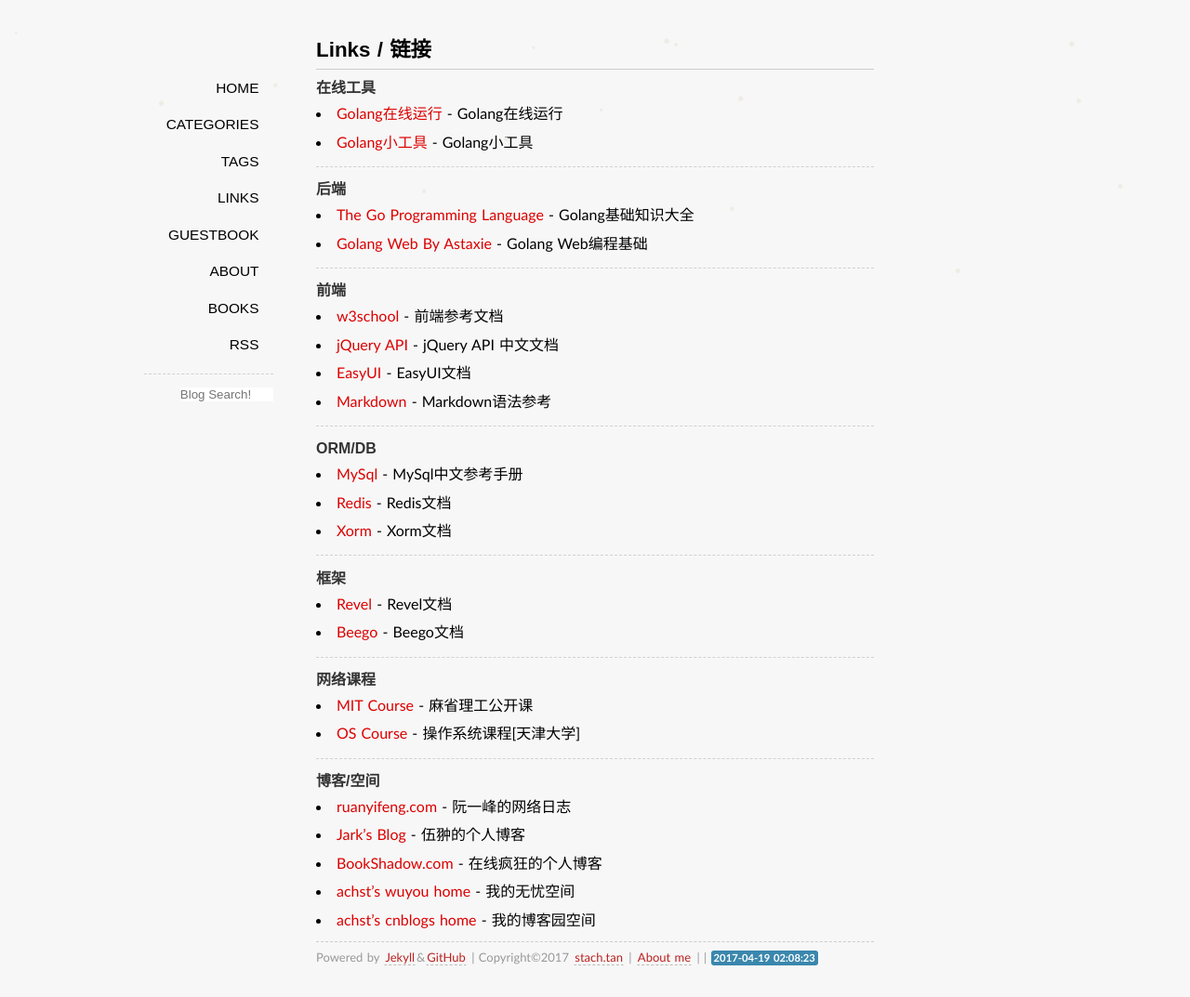
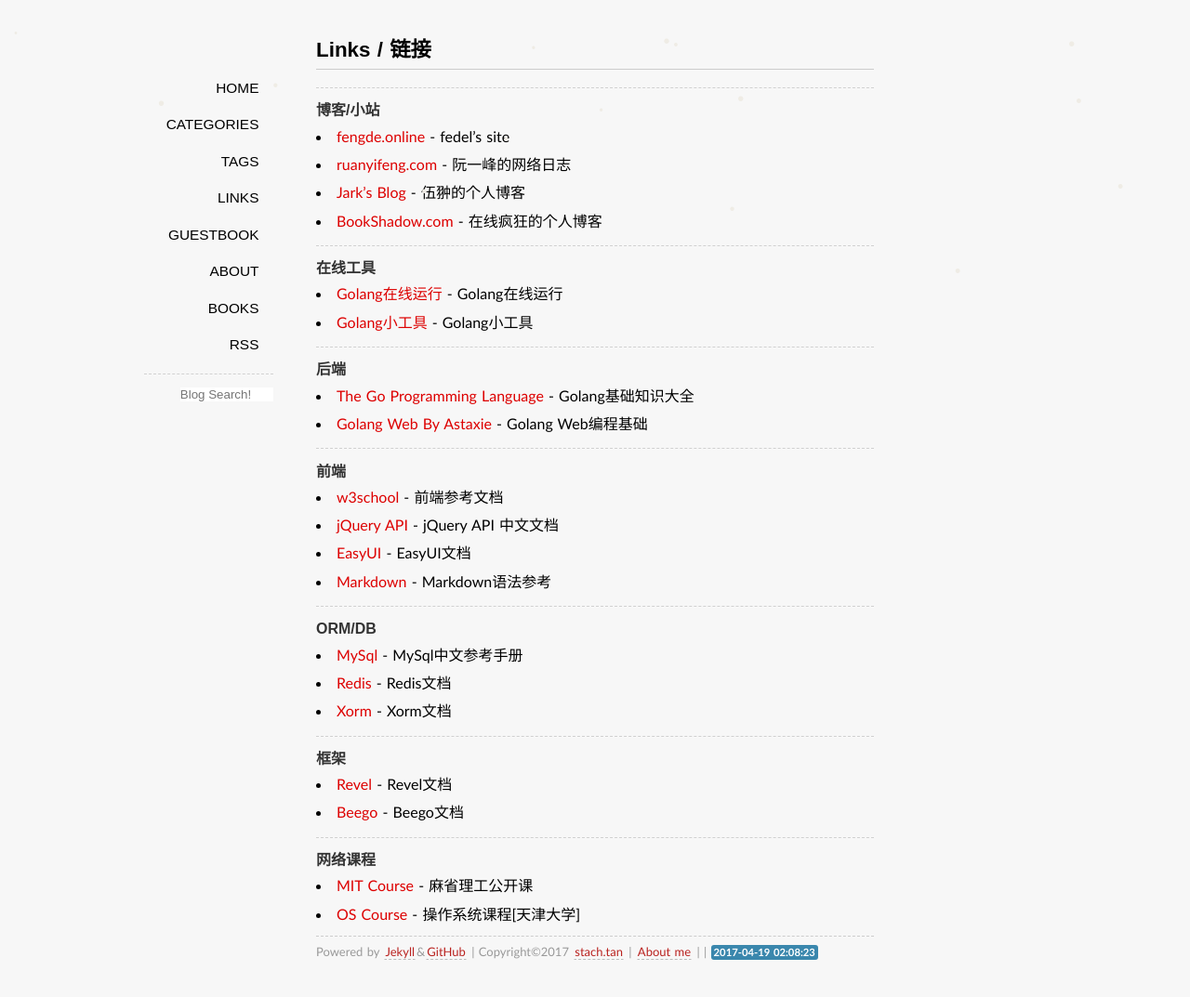
Before and after one commit to hopehook/HopeHook.com, a Jekyll site: the page built from links/index.md, in a window 1280 px wide. Shown: the whole page at 93% size. Built offline with Jekyll 4.4.1, drawn with Linux system fonts in a browser that asks for light colours; some web fonts are replaced; Markdown is read by kramdown in place of the engine named in the settings; comment, search, counter and statistics services are not loaded.

Commit message:
Update index.md

```diff
--- a/links/index.md
+++ b/links/index.md
@@ -2,9 +2,15 @@
 title: Links / 链接
 layout: page
 comments: yes
+---
 
---- TODO
-* [叶剑峰golang随笔](http://www.cnblogs.com/yjf512/category/385369.html)
+----
+#### 博客/小站
+* [fengde.online](http://www.fengde.online) - fedel's site
+* [ruanyifeng.com](http://www.ruanyifeng.com/) - 阮一峰的网络日志
+* [Jark's Blog](http://wuchong.me//) - 伍翀的个人博客
+* [BookShadow.com](http://bookshadow.com) - 在线疯狂的个人博客
+<br/>
 
 ---
 #### 在线工具
@@ -44,12 +50,3 @@
 * [MIT Course](http://ocw.mit.edu/index.htm) - 麻省理工公开课
 * [OS Course](http://se.tju.edu.cn/ocw/os/) - 操作系统课程[天津大学]
 <br/>
-
-----
-#### 博客/空间
-* [ruanyifeng.com](http://www.ruanyifeng.com/) - 阮一峰的网络日志
-* [Jark's Blog](http://wuchong.me//) - 伍翀的个人博客
-* [BookShadow.com](http://bookshadow.com) - 在线疯狂的个人博客
-* [achst's wuyou home](http://bbs.wuyou.net/home.php?mod=space&uid=444022) - 我的无忧空间
-* [achst's cnblogs home](http://www.cnblogs.com/achst) - 我的博客园空间
-<br/>
```
